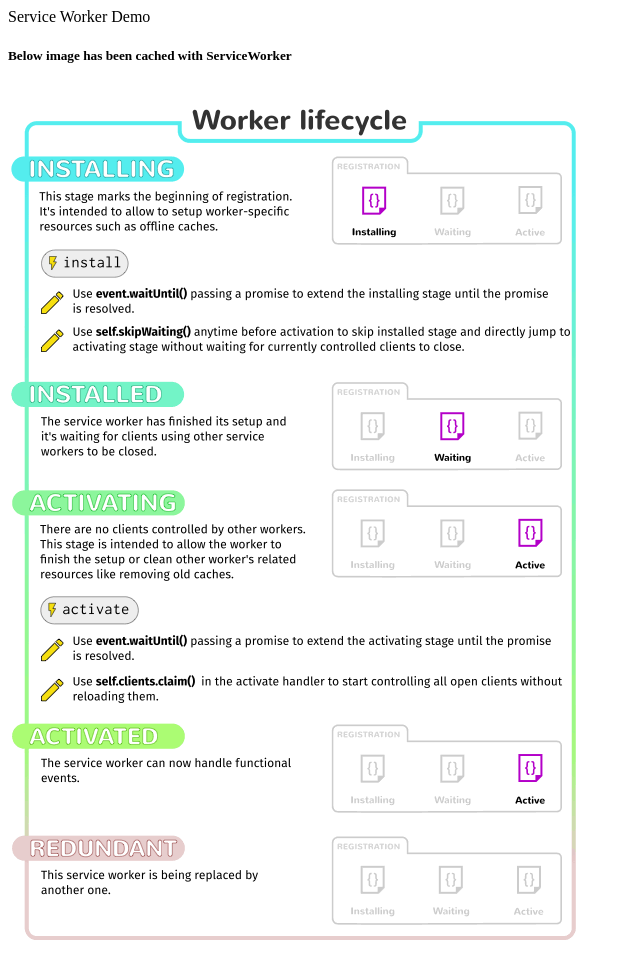
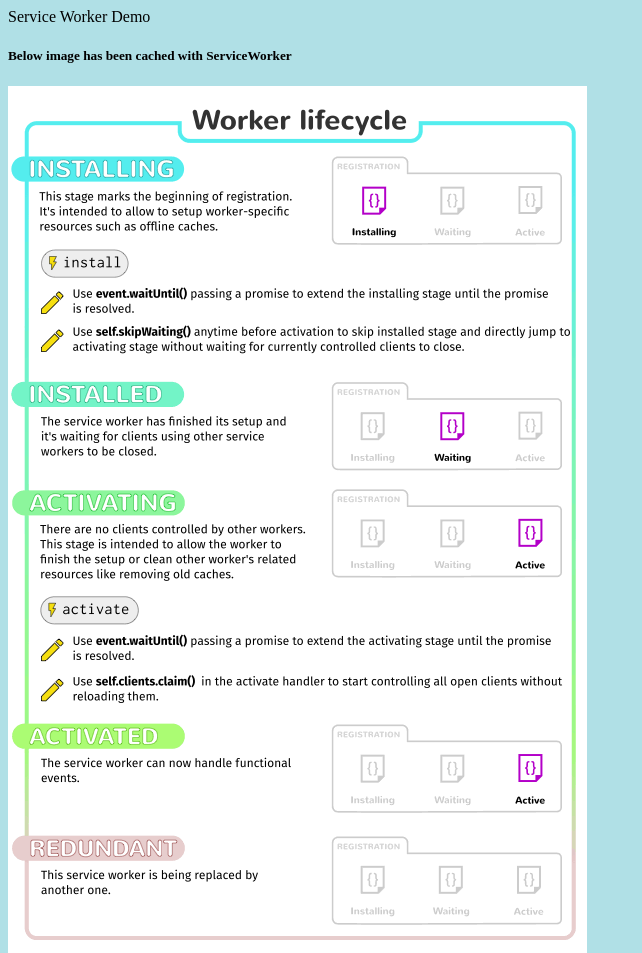
Before and after one commit to vikascjadhav/progressivewebapp, a plain HTML site: page service_worker/index.html in a window 1280 px wide. Shown: the whole page, without its empty margins (0-642 px from the left). Drawn offline with Linux system fonts and the light colour scheme.

Commit message:
Service Worker caching example

```diff
--- a/service_worker/index.html
+++ b/service_worker/index.html
@@ -3,6 +3,8 @@
 <head>
 	<title>Service Worker Demo</title>
 	<script type="text/javascript" src="app.js"></script>
+	<!-- <style type="text/css" src="styles/style.css"></style> -->
+	<link rel="stylesheet" href="styles/style.css">
 </head>
 <body>
 	<header>Service Worker Demo</header>
```
